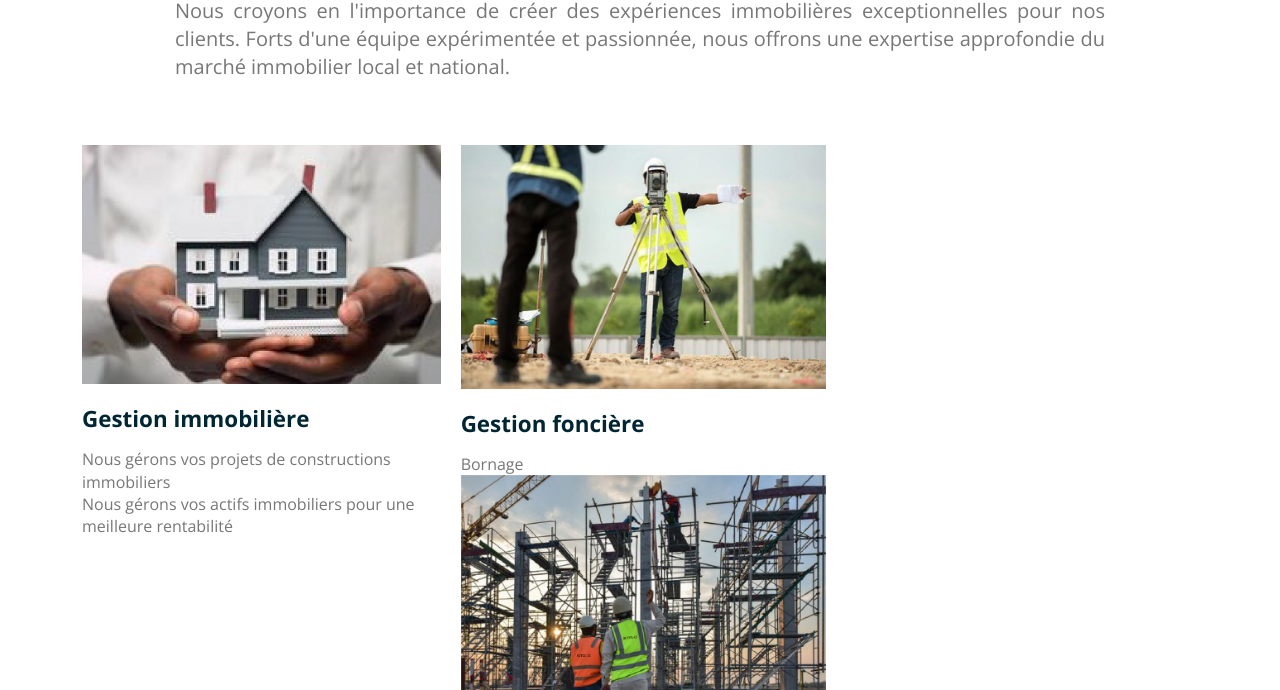
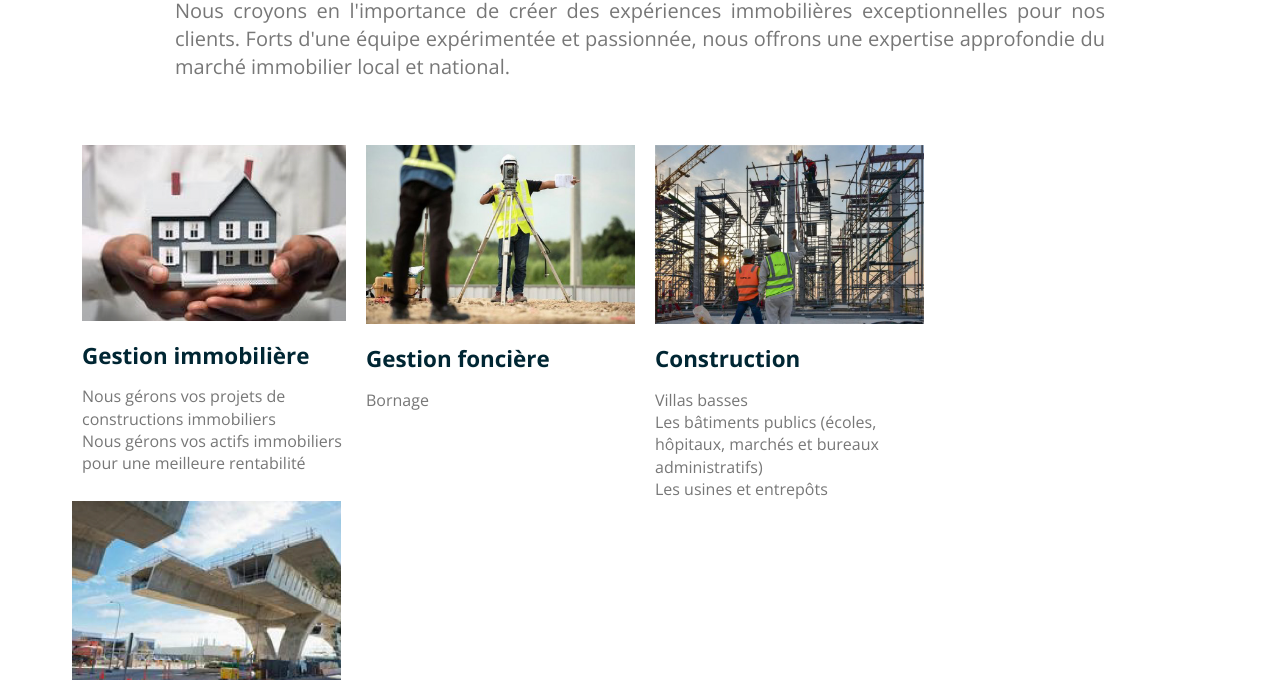
Before and after one commit to Emmanuelbah/localsutol-ci, a plain HTML site: page products3.html in a window 1280 px wide. Shown: the part 262-952 px from the top of the page. Drawn offline with nearby package versions, Linux system fonts and the light colour scheme.

Commit message:
Update products3.html

```diff
--- a/products3.html
+++ b/products3.html
@@ -83,26 +83,26 @@
       <section class="section background-white">
         <div class="line">
           <div class="margin">
-            <div class="s-12 m-12 l-4 margin-m-bottom">
+            <div class="s-12 m-12 l-3 margin-m-bottom">
               <img class="margin-bottom" src="img/IGP_gestion immobilière-01.jpg" alt="">
               <h2 class="text-strong">Gestion immobilière</h2>
               <p class="text-size-16">Nous gérons vos projets de constructions immobiliers</p>
               <p class="text-size-16">Nous gérons vos actifs immobiliers pour une meilleure rentabilité</p>
             </div>
             <div class="margin">
-            <div class="s-12 m-12 l-4 margin-m-bottom">
+            <div class="s-12 m-12 l-3 margin-m-bottom">
               <img class="margin-bottom" src="img/IG_Gestion fonciere-05.jpg" alt="">
               <h2 class="text-strong">Gestion foncière</h2>
               <p class="text-size-16">Bornage</p>
             </div>
-            <div class="s-12 m-12 l-4 margin-m-bottom">
+            <div class="s-12 m-12 l-3 margin-m-bottom">
               <img class="margin-bottom" src="img/IG_Construction-05.jpg" alt="">
               <h2 class="text-strong">Construction</h2>
               <p class="text-size-16">Villas basses</p>
               <p class="text-size-16">Les bâtiments publics (écoles, hôpitaux, marchés et bureaux administratifs)</p>
              <p class="text-size-16">Les usines et entrepôts</p>
             </div>
-            <div class="s-12 m-12 l-4 margin-m-bottom">
+            <div class="s-12 m-12 l-3 margin-m-bottom">
               <img class="margin-bottom" src="img/IGP_partenaire-01.jpg" alt="">
               <h2 class="text-strong">Avec nos partenaires</h2>
               <p class="text-size-16">Construction d'un pont</p>
```
